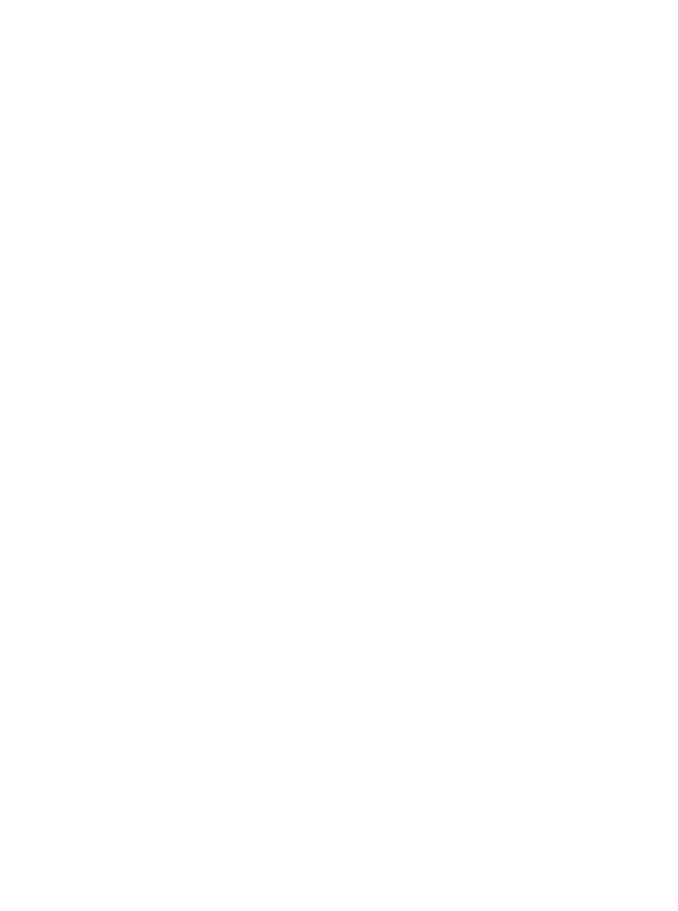
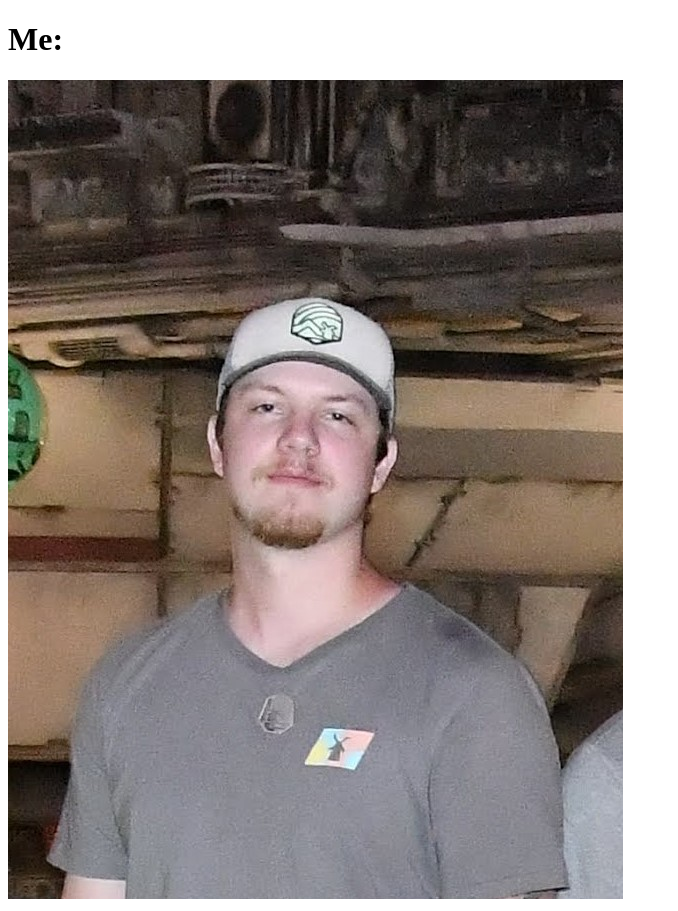
Before and after one commit to jb24x7/my-portfolio, a plain HTML site: page my-porfolio.html in a window 1280 px wide. Shown: the whole page, without its empty margins (0-678 px from the left). Before the commit the page ends 800 px from the top, so only its background shows below. Drawn offline with Linux system fonts and the light colour scheme.

Commit message:
add pic of me

```diff
--- a/my-porfolio.html
+++ b/my-porfolio.html
@@ -4,7 +4,11 @@
   <title>James Provance</title>
 </head>
 <link href="css/styles.css" rel="stylesheet" type="text/css">
+
 <body>
+  <h1>Me:</h1>
+  <img class="my-pic" src="images/me.jpeg.JPG"
+
 
 </body>
 </html>
```
Also changed, not shown: images/me.jpeg.JPG (added).
